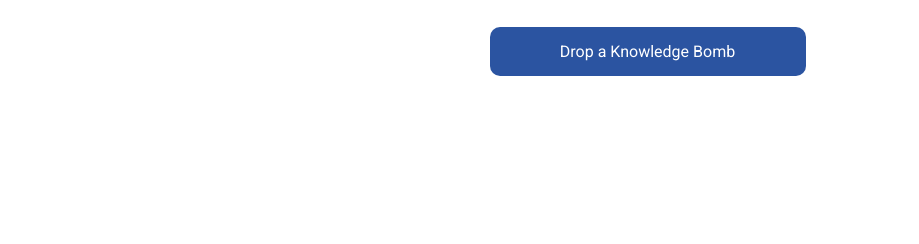
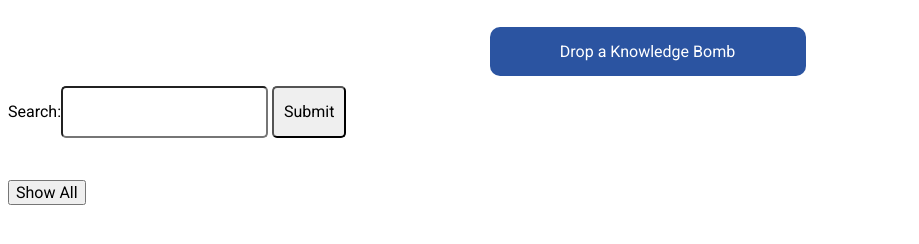
Before and after one commit to htwright/capstone-5-8, a website: page public/index.html in a window 1280 px wide. Shown: the part 122-366 px from the top of the page, without its empty margins (0-919 px from the left). Drawn offline with nearby package versions, Linux system fonts and the light colour scheme; no server answers.

Commit message:
re-added search bar/show all

```diff
--- a/public/index.html
+++ b/public/index.html
@@ -15,7 +15,11 @@
             <h3 class='app-slogan'>Learn and share your knowledge with the world!</h3>
             <button id='create-button'>Drop a Knowledge Bomb</button>
         </div>
-
+        <form id='search-form'>
+            Search:<input id='search-box' type='text' required>
+            <input id='search-button' type='submit'>
+        </form><br>
+        <button type='button' id='show-all-button'> Show All </button>
         <div id="myModal" class="modal">
           <form class='modal-content' id='submit-form'>
               <span class="close">&times;</span>
```
